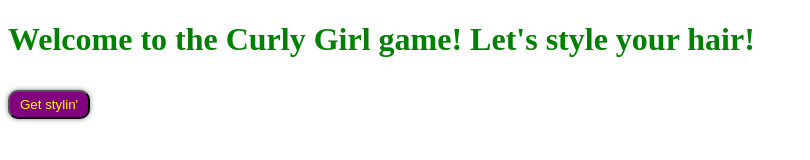
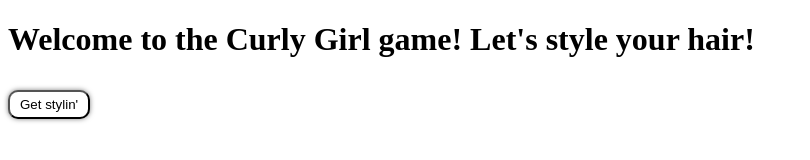
Before and after one commit to chelseaRickman/chelseaRickman.github.io, a plain HTML site: page projects/curly-girl/index.html in a window 1280 px wide. Shown: the whole page, without its empty margins (0-810 px from the left). Drawn offline with Linux system fonts and the light colour scheme.

Commit message:
Modified font colors

```diff
--- a/projects/curly-girl/styles/main.css
+++ b/projects/curly-girl/styles/main.css
@@ -1,12 +1,12 @@
 body {
 }
 h1 {
-    color: green;
+    color: black;
 }
 
 button {
-    background: purple;
-    color: yellow;
+    background: white;
+    color: black;
     padding: 5px 10px 5px 10px;
     border-radius: 10px;
     box-shadow: 0 0 5px rgba(0, 0, 0, .5);
@@ -15,7 +15,7 @@ button {
 }
 
 button:hover {
-    background: green;
+    background: pink;
 }
 
 @keyframes ErrorMessageIn {
```
